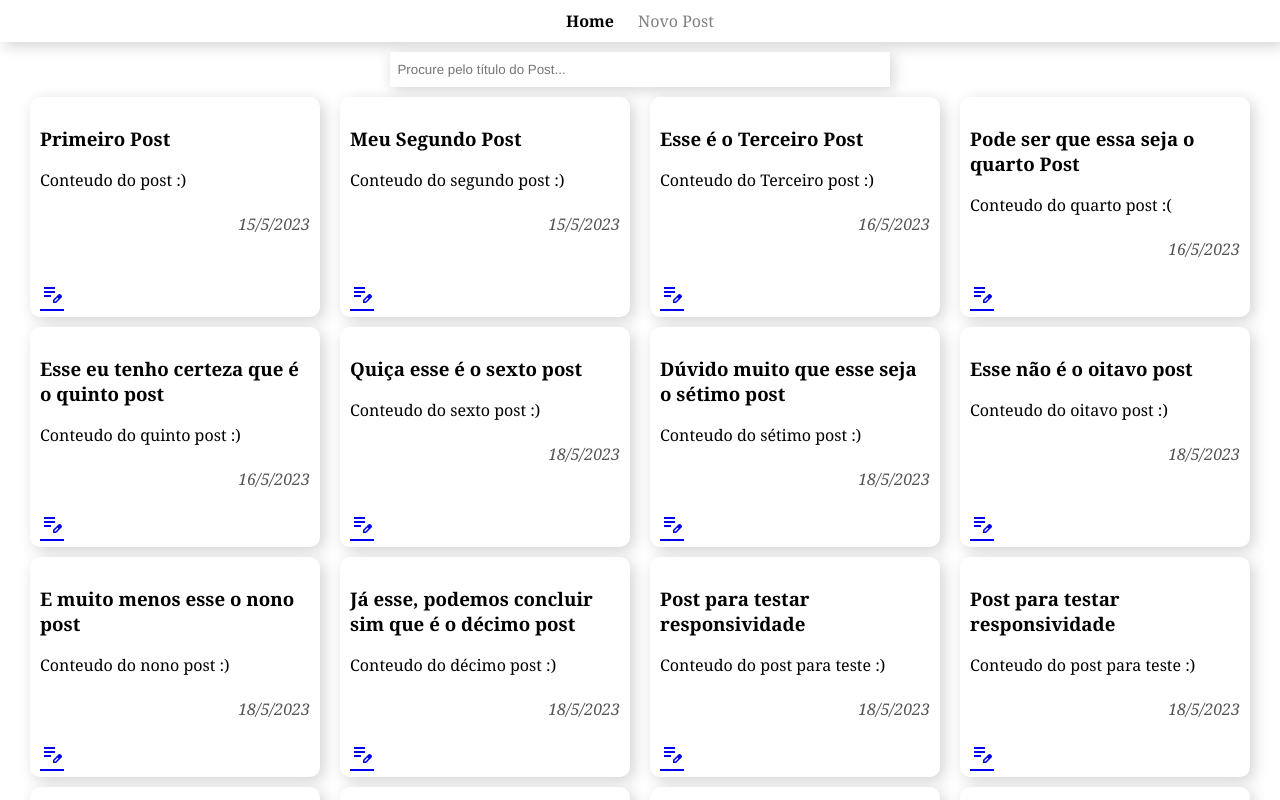
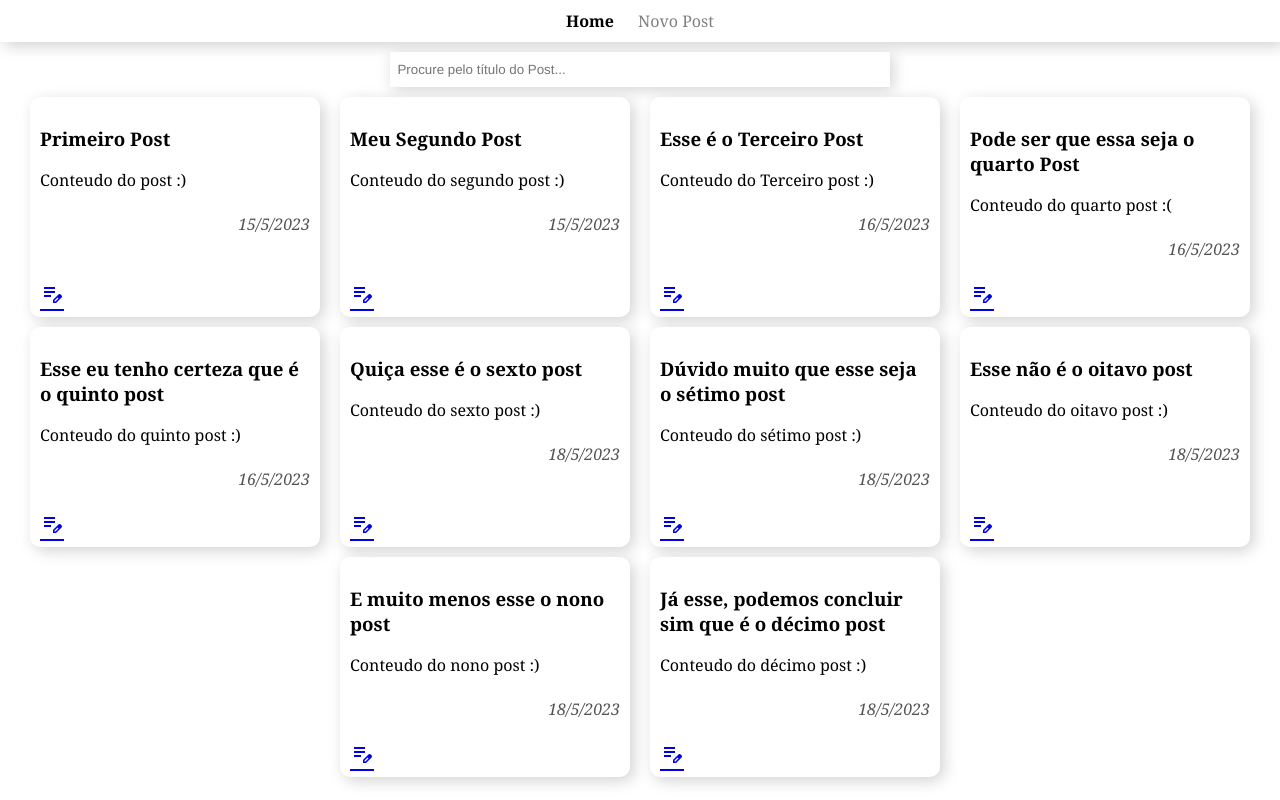
Before and after one commit to EduardoScarante/blog, a Vue app: page / in a window 1280 px wide. Shown: the top 800 px of the page. Built offline with nearby package versions, Linux system fonts and the light colour scheme.

Commit message:
Crição método de update

```diff
--- a/src/App.vue
+++ b/src/App.vue
@@ -56,36 +56,6 @@ export default {
           title: 'Já esse, podemos concluir sim que é o décimo post',
           content: 'Conteudo do décimo post :)',
           datetime: '18/5/2023'
-        },
-        {
-          title: 'Post para testar responsividade',
-          content: 'Conteudo do post para teste :)',
-          datetime: '18/5/2023'
-        },
-        {
-          title: 'Post para testar responsividade',
-          content: 'Conteudo do post para teste :)',
-          datetime: '18/5/2023'
-        },
-        {
-          title: 'Post para testar responsividade',
-          content: 'Conteudo do post para teste :)',
-          datetime: '18/5/2023'
-        },
-        {
-          title: 'Post para testar responsividade',
-          content: 'Conteudo do post para teste :)',
-          datetime: '18/5/2023'
-        },
-        {
-          title: 'Post para testar responsividade',
-          content: 'Conteudo do post para teste :)',
-          datetime: '18/5/2023'
-        },
-        {
-          title: 'Post para testar responsividade',
-          content: 'Conteudo do post para teste :)',
-          datetime: '18/5/2023'
         }
       ]
     }
@@ -93,6 +63,9 @@ export default {
   methods: {
     addPost(objeto) {
       this.posts.push(objeto)
+    },
+    updatePost(updatedPost, id) {
+      this.posts[id] = updatedPost
     }
   }
 }
@@ -109,7 +82,13 @@ export default {
   </header>
 
   <!-- ESCUTA EVENTO E RECEBE OBJETO NA FUNÇÂO ADDPOST -->
-  <RouterView :posts="posts" @create-post="addPost" />
+  <main>
+    <RouterView
+    :posts="posts"
+    @create-post="addPost"
+    @edit-post="updatePost"
+    />
+  </main>
 </template>
 
 <style>
```
